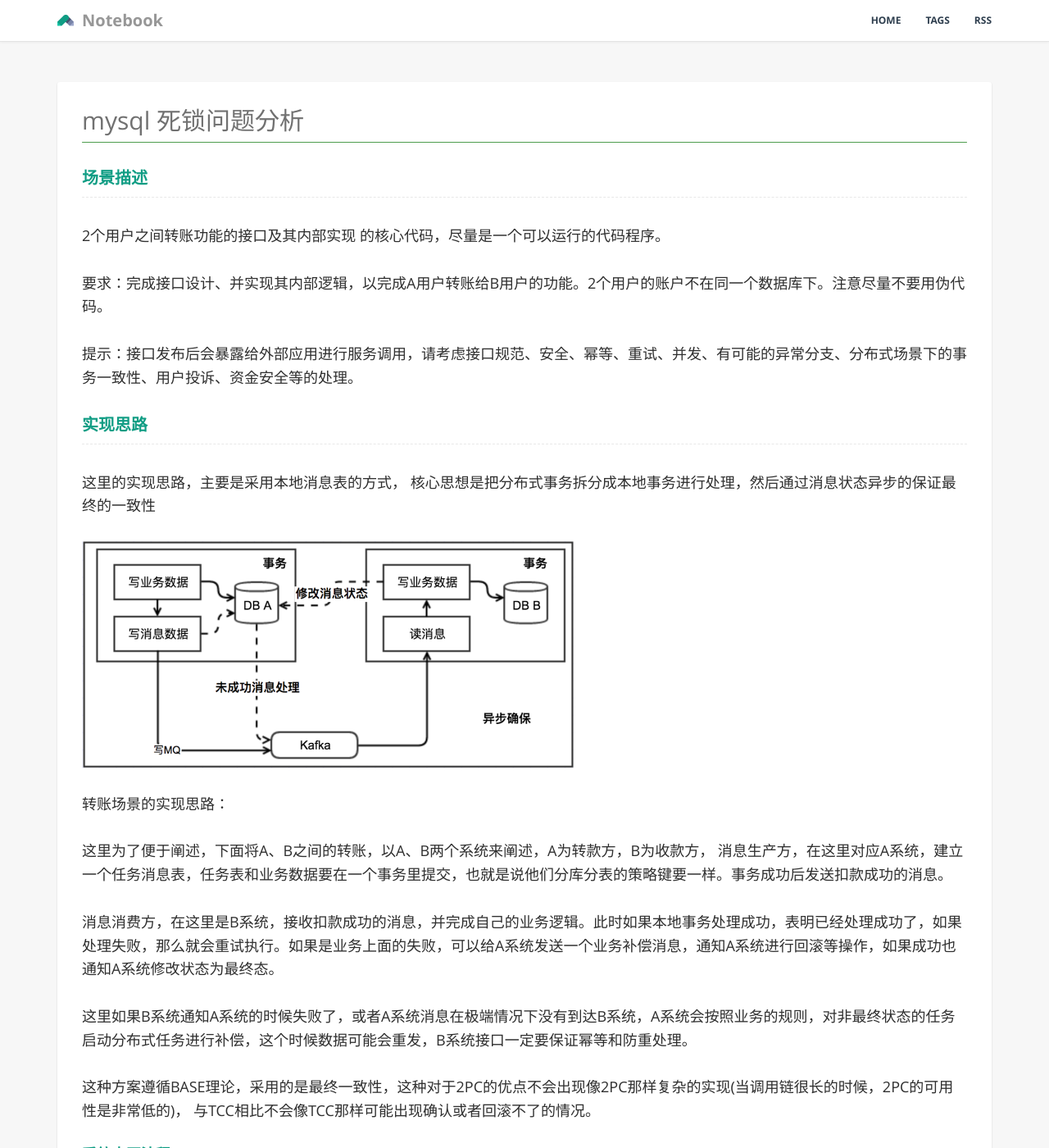
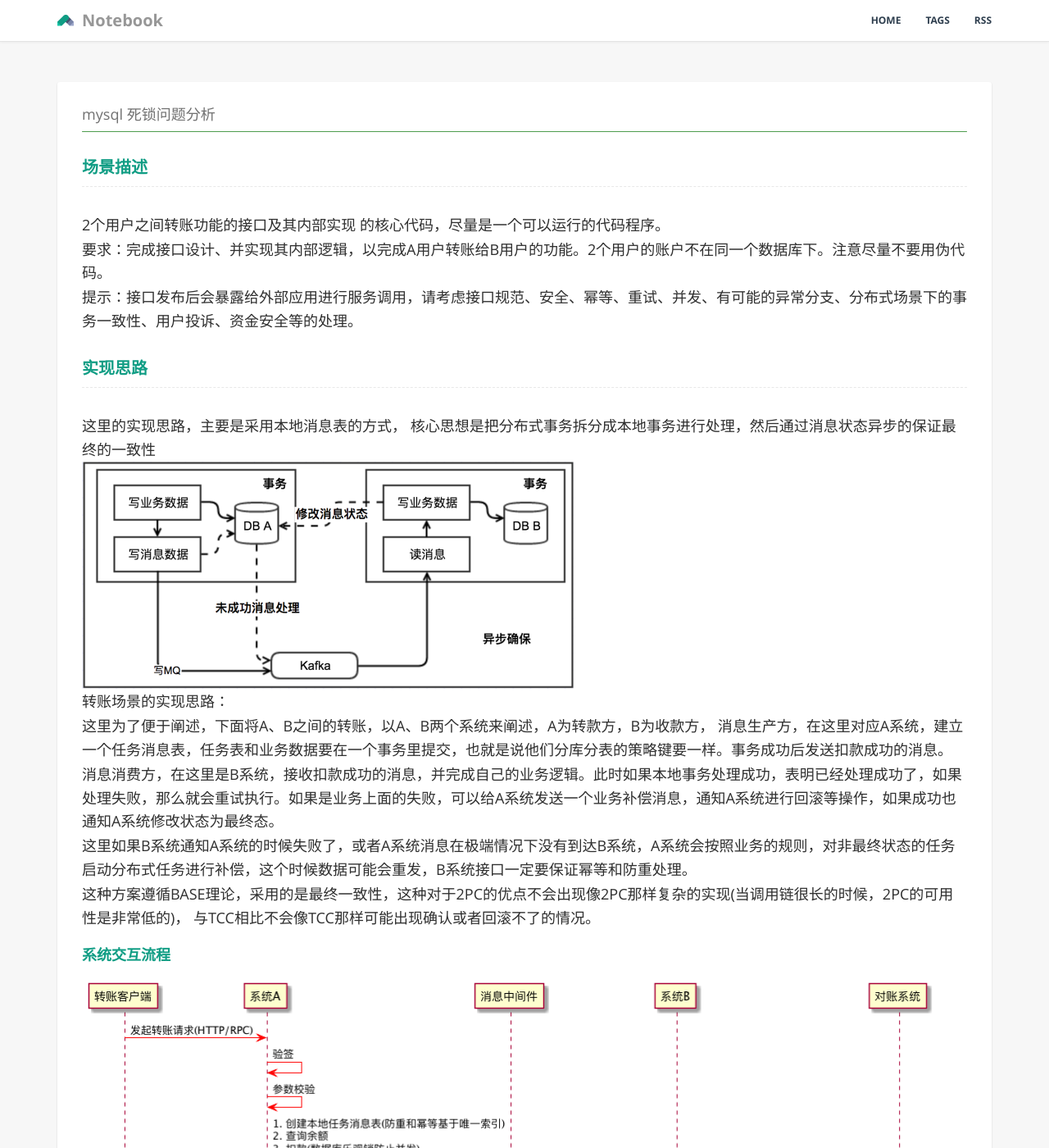
Before and after one commit to unionstars/unionstars.github.io, a Jekyll site: the page built from _posts/201808/2018-07-11-mysql_lock_analysis.md, in a window 1280 px wide and 1400 px high. Shown: the whole window at 82% size. Built offline with Jekyll 4.4.1, drawn with Linux system fonts in a browser that asks for light colours.

Commit message:
refactor

```diff
--- a/_layouts/post.html
+++ b/_layouts/post.html
@@ -11,7 +11,7 @@
           <!-- Begin Post -->
             <div class="post-item">
               <div class="caption wrapper-lg">
-                <h2 class="post-title">{{ page.title }}</h2>
+                <h4 class="post-title">{{ page.title }}</h4>
                 <div class="progress progress-xxs m-t-sm">
                   <div class="progress-bar progress-bar-success" data-toggle="tooltip" style="width: 100%"></div>
                 </div>
@@ -22,7 +22,7 @@
                 <section class="panel panel-default">
                   <div class="panel-body">
                     <a href="https://github.com/{{ site.github_username }}" class="thumb pull-right m-l">
-                      <img src="/assets/images/avatar.jpg" class="img-circle">
+                      <img src="/assets/images/avatar.png" class="img-circle">
                     </a>
                     <div class="clear">
                       <p>
--- a/assets/css/custom.css
+++ b/assets/css/custom.css
@@ -16,7 +16,7 @@
 
 .post-item .post-sum p,
 .post-item .post-sum ol,
-.post-item .post-sum ul { margin: 1.6em 0; }
+.post-item .post-sum ul { margin: 1.0px 0; }
 .post-item .post-sum li > ul { margin: 0; font-size: 0.9em; }
 .post-item .post-sum li > ul > li { font-size: 0.9em; }
 .post-sum h2 {
--- a/index.html
+++ b/index.html
@@ -5,7 +5,7 @@
 <!-- old home -->
 <div class="post-item" style="display:none;">
   <div class="caption wrapper-lg">
-    <h2 class="post-title"><a class="post-link" href="{{ post.url | prepend: site.baseurl }}">{{ post.title }}</a></h2>
+    <h4 class="post-title"><a class="post-link" href="{{ post.url | prepend: site.baseurl }}">{{ post.title }}</a></h4>
     <div class="line line-lg"></div>
     <div class="post-sum">
       <p>{{ post.content | strip_html | truncatewords:20 }}<br>
```
